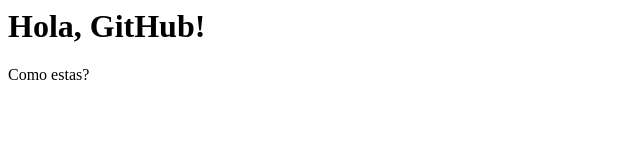
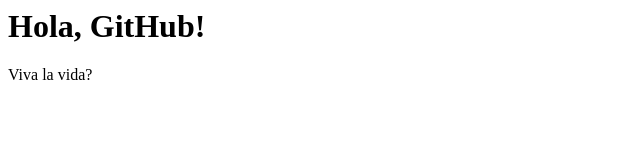
Before and after one commit to nicko2908/Taller-de-Git-Parte-2, a plain HTML site: page index.html in a window 1280 px wide. Shown: the full height of the page, 0-640 px from the left. Drawn offline with Linux system fonts and the light colour scheme.

Commit message:
Simulación de errores en GitHub
Este commit representa la simulación de errores en GitHub

```diff
--- a/index.html
+++ b/index.html
@@ -1,2 +1,2 @@
 <h1>Hola, GitHub!</h1>
-<p>Como estas?</p>
+<p>Viva la vida?</p>
```
